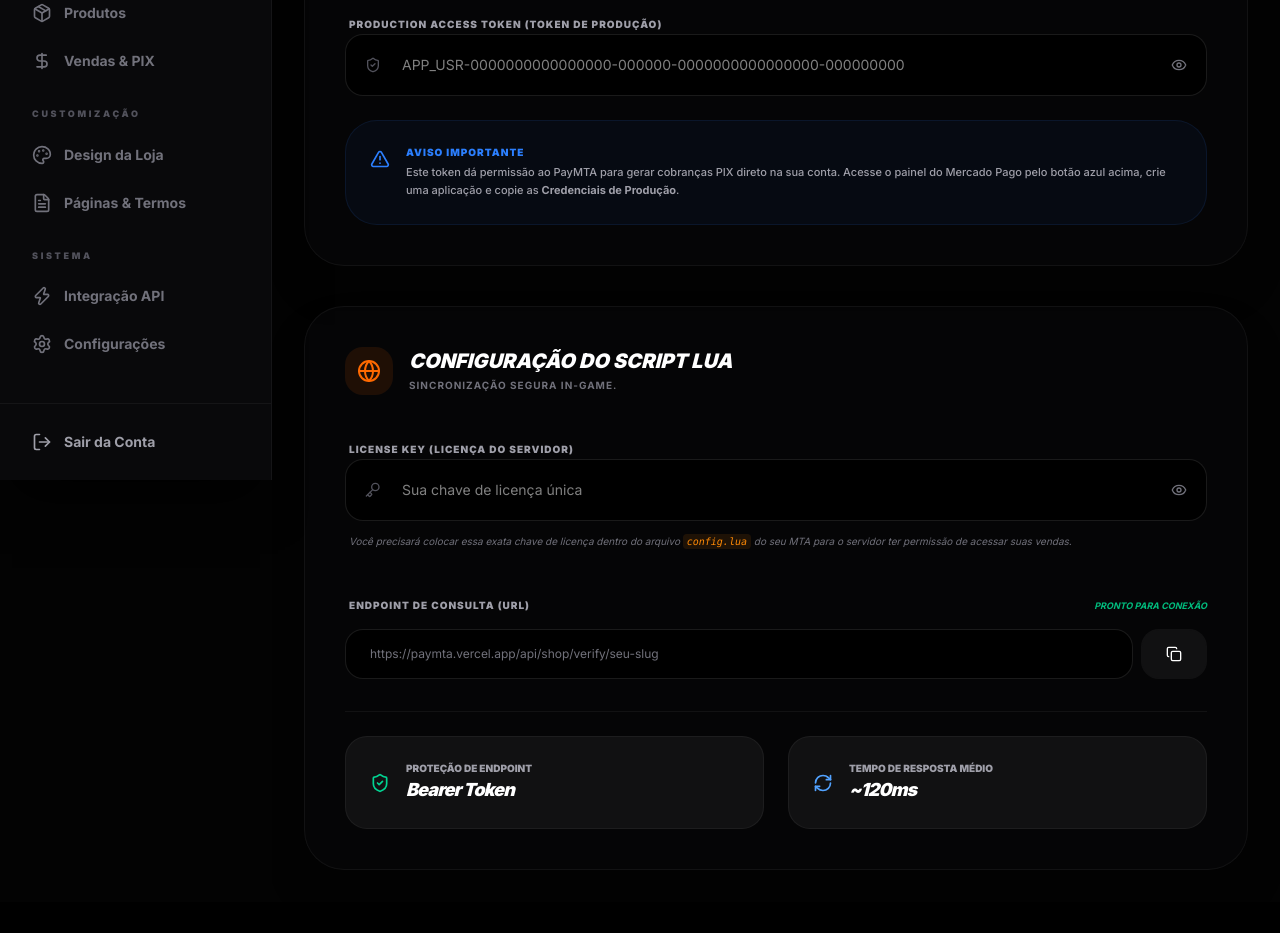
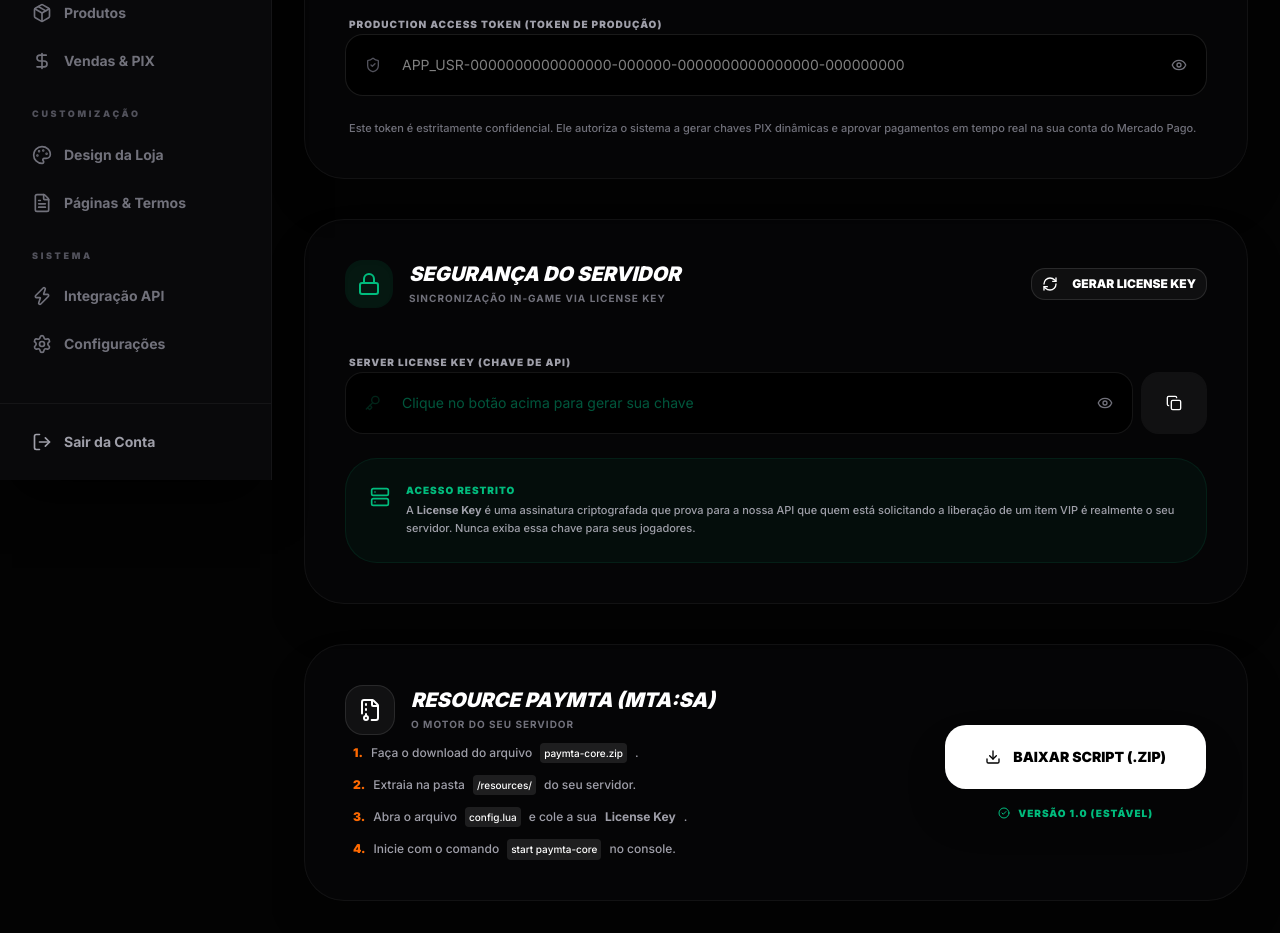
Before and after one commit to pedroaugustoti/paymta, a Next.js app: page /dashboard/integracao in a window 1280 px wide. Shown: the part 320-1253 px from the top of the page. Before the commit the page ends 1222 px from the top, so only its background shows below. Built offline with nearby package versions, Linux system fonts and the light colour scheme; no server answers; the database is empty; sample sign-in values are in the browser's storage.

Commit message:
Upgrade: Atualização da página de integração do dashboard

```diff
--- a/src/app/dashboard/integracao/page.tsx
+++ b/src/app/dashboard/integracao/page.tsx
@@ -4,7 +4,8 @@ import { useState, useEffect } from "react";
 import {
   Zap, CreditCard, ShieldCheck, Globe,
   Copy, CheckCircle2, AlertTriangle, Loader2,
-  Save, Eye, EyeOff, RefreshCw, ExternalLink, Key
+  Save, Eye, EyeOff, RefreshCw, ExternalLink, Key,
+  Download, FileArchive, Lock, Server
 } from "lucide-react";
 import { Button } from "@/components/ui/button";
 import { useSession } from "next-auth/react";
@@ -18,7 +19,7 @@ export default function IntegrationsPage() {
 
   const [form, setForm] = useState({
     mpAccessToken: "",
-    licenseKey: "", // CORRIGIDO PARA O NOME DO SCHEMA
+    licenseKey: "",
     slug: "",
   });
 
@@ -30,7 +31,7 @@ export default function IntegrationsPage() {
           const data = await res.json();
           setForm({
             mpAccessToken: data.mpAccessToken || "",
-            licenseKey: data.licenseKey || "", // CORRIGIDO AQUI
+            licenseKey: data.licenseKey || "",
             slug: data.slug || "",
           });
         }
@@ -43,15 +44,15 @@ export default function IntegrationsPage() {
     if (session) loadIntegrations();
   }, [session]);
 
-  const handleSave = async () => {
+  const handleSave = async (formData = form) => {
     setLoading(true);
     try {
       const res = await fetch("/api/user/settings", {
         method: "PATCH",
         headers: { "Content-Type": "application/json" },
-        body: JSON.stringify(form),
+        body: JSON.stringify(formData),
       });
-      if (res.ok) alert("✅ Chaves de integração atualizadas e blindadas!");
+      if (res.ok) alert("✅ Integrações e chaves sincronizadas com sucesso!");
     } catch (error) {
       alert("❌ Erro ao salvar chaves.");
     } finally {
@@ -59,36 +60,53 @@ export default function IntegrationsPage() {
     }
   };
 
-  const copyToClipboard = (text: string) => {
+  const generateNewKey = async () => {
+    if (form.licenseKey) {
+      const confirmRevoke = confirm("Atenção: Gerar uma nova licença invalidará a atual. O seu servidor MTA perderá a conexão de pagamentos até você atualizar o config.lua com a nova chave. Deseja continuar?");
+      if (!confirmRevoke) return;
+    }
+
+    // Gera um hash criptográfico seguro (SaaS Standard)
+    const newKey = `paymta_sk_${crypto.randomUUID().replace(/-/g, '')}`;
+    const updatedForm = { ...form, licenseKey: newKey };
+
+    setForm(updatedForm);
+    // Auto-salva para garantir que a chave não seja perdida se o usuário fechar a página
+    await handleSave(updatedForm);
+  };
+
+  const copyToClipboard = (text: string, label: string) => {
+    if (!text) return alert(`Nenhuma ${label} gerada para copiar.`);
     navigator.clipboard.writeText(text);
-    alert("Copiado para a área de transferência!");
+    alert(`${label} copiada para a área de transferência!`);
   };
 
   if (fetching) return (
-    <div className="flex flex-col items-center justify-center h-[60vh] gap-4">
+    <div className="flex flex-col items-center justify-center h-[60vh] gap-4 bg-transparent">
       <Loader2 className="w-8 h-8 animate-spin text-orange-500" />
-      <span className="text-zinc-500 font-black uppercase italic text-[10px] tracking-tighter">Sincronizando Gateways...</span>
+      <span className="text-zinc-500 font-black uppercase italic text-[10px] tracking-tighter">Conectando ao Core...</span>
     </div>
   );
 
   return (
     <div className="p-8 max-w-5xl mx-auto space-y-10 animate-in fade-in slide-in-from-bottom-4 duration-700">
 
+      {/* HEADER TÉCNICO */}
       <header className="flex flex-col md:flex-row justify-between items-start md:items-center gap-6 border-b border-white/5 pb-10">
         <div>
           <div className="flex items-center gap-2 text-orange-500 mb-2">
             <Zap className="w-4 h-4" />
-            <span className="text-[10px] font-black uppercase tracking-[0.3em]">Conexões Externas</span>
+            <span className="text-[10px] font-black uppercase tracking-[0.3em]">Gateways & API</span>
           </div>
-          <h1 className="text-4xl font-black italic uppercase tracking-tighter text-white">Integração & API</h1>
-          <p className="text-zinc-500 text-sm font-medium mt-1">Conecte o seu gateway de pagamento e blinde a comunicação com seu servidor MTA.</p>
+          <h1 className="text-4xl font-black italic uppercase tracking-tighter text-white">Integrações</h1>
+          <p className="text-zinc-500 text-sm font-medium mt-1">Configure o processador de pagamentos e a infraestrutura in-game.</p>
         </div>
 
         <Button
-          onClick={handleSave} disabled={loading}
+          onClick={() => handleSave(form)} disabled={loading}
           className="bg-orange-500 hover:bg-orange-600 text-black font-black px-10 py-7 rounded-2xl flex items-center gap-2 shadow-xl shadow-orange-500/10 transition-all active:scale-95"
         >
-          {loading ? <Loader2 className="w-5 h-5 animate-spin" /> : <><Save className="w-5 h-5" /> SALVAR CONEXÕES</>}
+          {loading ? <Loader2 className="w-5 h-5 animate-spin" /> : <><Save className="w-5 h-5" /> SALVAR ALTERAÇÕES</>}
         </Button>
       </header>
 
@@ -98,12 +116,12 @@ export default function IntegrationsPage() {
         <section className="bg-zinc-950/50 border border-white/5 p-10 rounded-[40px] shadow-2xl backdrop-blur-sm relative overflow-hidden">
           <div className="flex flex-col sm:flex-row items-start sm:items-center justify-between mb-10 gap-4">
             <div className="flex items-center gap-4">
-              <div className="p-3 bg-blue-500/10 rounded-2xl text-blue-500">
+              <div className="p-3 bg-blue-500/10 rounded-2xl text-blue-500 shadow-inner">
                 <CreditCard className="w-6 h-6" />
               </div>
               <div>
                 <h3 className="text-xl font-black italic uppercase text-white leading-tight">Mercado Pago</h3>
-                <p className="text-[10px] text-zinc-500 font-bold uppercase tracking-widest mt-1">Processamento de Pagamentos via PIX</p>
+                <p className="text-[10px] text-zinc-500 font-bold uppercase tracking-widest mt-1">Processador de PIX Oficial</p>
               </div>
             </div>
 
@@ -113,7 +131,7 @@ export default function IntegrationsPage() {
               rel="noopener noreferrer"
               className="flex items-center gap-2 px-6 py-3 bg-blue-500 hover:bg-blue-600 text-white rounded-xl text-xs font-black uppercase transition-all shadow-lg shadow-blue-500/20"
             >
-              Pegar meu Token <ExternalLink className="w-4 h-4" />
+              Obter Access Token <ExternalLink className="w-4 h-4" />
             </a>
           </div>
 
@@ -139,45 +157,50 @@ export default function IntegrationsPage() {
                 </button>
               </div>
             </div>
-
-            <div className="p-6 bg-blue-500/5 rounded-[32px] border border-blue-500/10 flex items-start gap-4">
-              <AlertTriangle className="w-5 h-5 text-blue-500 shrink-0 mt-1" />
-              <div>
-                <h4 className="text-blue-500 font-black text-[10px] uppercase tracking-widest">Aviso Importante</h4>
-                <p className="text-[11px] text-zinc-400 leading-relaxed font-medium mt-1">
-                  Este token dá permissão ao PayMTA para gerar cobranças PIX direto na sua conta. Acesse o painel do Mercado Pago pelo botão azul acima, crie uma aplicação e copie as <strong>Credenciais de Produção</strong>.
+            <p className="text-[11px] text-zinc-500 leading-relaxed font-medium ml-1">
+              Este token é estritamente confidencial. Ele autoriza o sistema a gerar chaves PIX dinâmicas e aprovar pagamentos em tempo real na sua conta do Mercado Pago.
             </p>
-              </div>
-            </div>
           </div>
         </section>
 
-        {/* CARD 2: CONEXÃO COM O SERVIDOR (LICENSE KEY LUA) */}
+        {/* CARD 2: AUTENTICAÇÃO DO SERVIDOR (LICENSE KEY) */}
         <section className="bg-zinc-950/50 border border-white/5 p-10 rounded-[40px] shadow-2xl backdrop-blur-sm">
-          <div className="flex items-center gap-4 mb-10">
-            <div className="p-3 bg-orange-500/10 rounded-2xl text-orange-500">
-              <Globe className="w-6 h-6" />
+          <div className="flex flex-col sm:flex-row items-start sm:items-center justify-between mb-10 gap-4">
+            <div className="flex items-center gap-4">
+              <div className="p-3 bg-emerald-500/10 rounded-2xl text-emerald-500 shadow-inner">
+                <Lock className="w-6 h-6" />
               </div>
               <div>
-              <h3 className="text-xl font-black italic uppercase text-white leading-tight">Configuração do Script Lua</h3>
-              <p className="text-[10px] text-zinc-500 font-bold uppercase tracking-widest mt-1">Sincronização Segura in-game.</p>
+                <h3 className="text-xl font-black italic uppercase text-white leading-tight">Segurança do Servidor</h3>
+                <p className="text-[10px] text-zinc-500 font-bold uppercase tracking-widest mt-1">Sincronização in-game via License Key</p>
               </div>
             </div>
 
-          <div className="space-y-8">
+            {/* BOTÃO DE GERAR NOVA CHAVE */}
+            <Button
+              onClick={generateNewKey}
+              variant="outline"
+              className="border-white/10 bg-white/5 hover:bg-white/10 text-white rounded-xl text-xs font-black uppercase transition-all"
+            >
+              <RefreshCw className="w-4 h-4 mr-2" />
+              {form.licenseKey ? "Revogar e Gerar Nova" : "Gerar License Key"}
+            </Button>
+          </div>
 
+          <div className="space-y-6">
             <div className="space-y-3">
-              <label className="text-[10px] font-black text-zinc-400 uppercase tracking-widest ml-1">License Key (Licença do Servidor)</label>
-              <div className="relative group">
-                <div className="absolute left-5 top-1/2 -translate-y-1/2 text-zinc-600">
+              <label className="text-[10px] font-black text-zinc-400 uppercase tracking-widest ml-1">Server License Key (Chave de API)</label>
+              <div className="flex gap-2">
+                <div className="relative group flex-1">
+                  <div className="absolute left-5 top-1/2 -translate-y-1/2 text-emerald-500">
                     <Key className="w-4 h-4" />
                   </div>
                   <input
                     type={showServerToken ? "text" : "password"}
                     value={form.licenseKey}
-                  onChange={(e) => setForm({...form, licenseKey: e.target.value.replace(/\s+/g, '')})}
-                  placeholder="Sua chave de licença única"
-                  className="w-full bg-black border border-white/10 rounded-2xl py-5 pl-14 pr-14 text-sm focus:border-orange-500 outline-none text-white font-mono transition-all"
+                    readOnly // BLOQUEADO PARA EDIÇÃO MANUAL
+                    placeholder="Clique no botão acima para gerar sua chave"
+                    className="w-full bg-black border border-white/10 rounded-2xl py-5 pl-14 pr-14 text-sm outline-none text-emerald-400 font-mono transition-all opacity-80 cursor-not-allowed selection:bg-emerald-500/30"
                   />
                   <button
                     onClick={() => setShowServerToken(!showServerToken)}
@@ -186,43 +209,66 @@ export default function IntegrationsPage() {
                     {showServerToken ? <EyeOff className="w-4 h-4" /> : <Eye className="w-4 h-4" />}
                   </button>
                 </div>
-              <p className="text-[10px] text-zinc-500 leading-relaxed italic ml-1">
-                Você precisará colocar essa exata chave de licença dentro do arquivo <code className="text-orange-400 bg-orange-400/10 px-1 py-0.5 rounded">config.lua</code> do seu MTA para o servidor ter permissão de acessar suas vendas.
-              </p>
-            </div>
-
-            <div className="space-y-4 pt-4">
-              <div className="flex items-center justify-between">
-                <label className="text-[10px] font-black text-zinc-400 uppercase tracking-widest ml-1">Endpoint de Consulta (URL)</label>
-                <span className="text-[9px] font-bold text-emerald-500 uppercase italic">Pronto para Conexão</span>
-              </div>
-              <div className="flex gap-2">
-                <div className="flex-1 bg-black border border-white/10 rounded-2xl py-4 px-6 text-xs text-zinc-500 font-mono flex items-center overflow-x-auto whitespace-nowrap">
-                  https://paymta.vercel.app/api/shop/verify/{form.slug || "seu-slug"}
-                </div>
                 <Button
-                  onClick={() => copyToClipboard(`https://paymta.vercel.app/api/shop/verify/${form.slug}`)}
-                  className="bg-white/5 hover:bg-white/10 text-white rounded-2xl h-auto px-6 border border-white/5"
+                  onClick={() => copyToClipboard(form.licenseKey, "License Key")}
+                  className="bg-white/5 hover:bg-white/10 text-white rounded-2xl h-auto px-6 border border-white/5 shrink-0"
                 >
                   <Copy className="w-4 h-4" />
                 </Button>
               </div>
             </div>
 
-            <div className="grid grid-cols-1 md:grid-cols-2 gap-6 pt-6 border-t border-white/5">
-               <div className="p-6 bg-white/5 rounded-3xl border border-white/5 flex items-center gap-4">
-                  <ShieldCheck className="w-5 h-5 text-emerald-400" />
+            <div className="p-6 bg-emerald-500/5 rounded-[32px] border border-emerald-500/10 flex items-start gap-4">
+              <Server className="w-5 h-5 text-emerald-500 shrink-0 mt-1" />
               <div>
-                    <p className="text-[10px] font-black uppercase text-zinc-400">Proteção de Endpoint</p>
-                    <p className="text-lg font-black text-white italic tracking-tighter">Bearer Token</p>
+                <h4 className="text-emerald-500 font-black text-[10px] uppercase tracking-widest">Acesso Restrito</h4>
+                <p className="text-[11px] text-zinc-400 leading-relaxed font-medium mt-1">
+                  A <strong>License Key</strong> é uma assinatura criptografada que prova para a nossa API que quem está solicitando a liberação de um item VIP é realmente o seu servidor. Nunca exiba essa chave para seus jogadores.
+                </p>
               </div>
             </div>
-               <div className="p-6 bg-white/5 rounded-3xl border border-white/5 flex items-center gap-4">
-                  <RefreshCw className="w-5 h-5 text-blue-400" />
+          </div>
+        </section>
+
+        {/* CARD 3: DOWNLOAD DO RESOURCE (SCRIPT MTA) */}
+        <section className="bg-zinc-950/50 border border-white/5 p-10 rounded-[40px] shadow-2xl backdrop-blur-sm">
+          <div className="flex flex-col md:flex-row gap-10 items-center justify-between">
+            <div className="space-y-4 flex-1">
+              <div className="flex items-center gap-4 mb-2">
+                <div className="p-3 bg-white/5 border border-white/10 rounded-2xl text-white">
+                  <FileArchive className="w-6 h-6" />
+                </div>
                 <div>
-                    <p className="text-[10px] font-black uppercase text-zinc-400">Tempo de Resposta Médio</p>
-                    <p className="text-lg font-black text-white italic tracking-tighter">~120ms</p>
+                  <h3 className="text-xl font-black italic uppercase text-white leading-tight">Resource PayMTA (MTA:SA)</h3>
+                  <p className="text-[10px] text-zinc-500 font-bold uppercase tracking-widest mt-1">O motor do seu servidor</p>
                 </div>
+              </div>
+
+              <ol className="text-xs text-zinc-400 space-y-3 font-medium leading-relaxed pl-2">
+                <li className="flex items-start gap-2">
+                  <span className="text-orange-500 font-black">1.</span> Faça o download do arquivo <code className="bg-white/10 px-1 py-0.5 rounded text-white font-mono text-[10px]">paymta-core.zip</code>.
+                </li>
+                <li className="flex items-start gap-2">
+                  <span className="text-orange-500 font-black">2.</span> Extraia na pasta <code className="bg-white/10 px-1 py-0.5 rounded text-white font-mono text-[10px]">/resources/</code> do seu servidor.
+                </li>
+                <li className="flex items-start gap-2">
+                  <span className="text-orange-500 font-black">3.</span> Abra o arquivo <code className="bg-white/10 px-1 py-0.5 rounded text-white font-mono text-[10px]">config.lua</code> e cole a sua <strong>License Key</strong>.
+                </li>
+                <li className="flex items-start gap-2">
+                  <span className="text-orange-500 font-black">4.</span> Inicie com o comando <code className="bg-white/10 px-1 py-0.5 rounded text-white font-mono text-[10px]">start paymta-core</code> no console.
+                </li>
+              </ol>
+            </div>
+
+            <div className="shrink-0 w-full md:w-auto">
+              <Button
+                onClick={() => alert("O arquivo paymta-core.zip será baixado em breve! (Em desenvolvimento)")}
+                className="w-full md:w-auto bg-white hover:bg-zinc-200 text-black font-black px-10 py-8 rounded-3xl flex items-center justify-center gap-3 shadow-2xl transition-all hover:scale-105"
+              >
+                <Download className="w-6 h-6" /> BAIXAR SCRIPT (.ZIP)
+              </Button>
+              <div className="flex items-center justify-center gap-2 mt-4 text-emerald-500 text-[10px] font-black uppercase tracking-widest">
+                <CheckCircle2 className="w-3 h-3" /> Versão 1.0 (Estável)
               </div>
             </div>
           </div>
```
Lines whose indentation alone changed are shown as unchanged.
